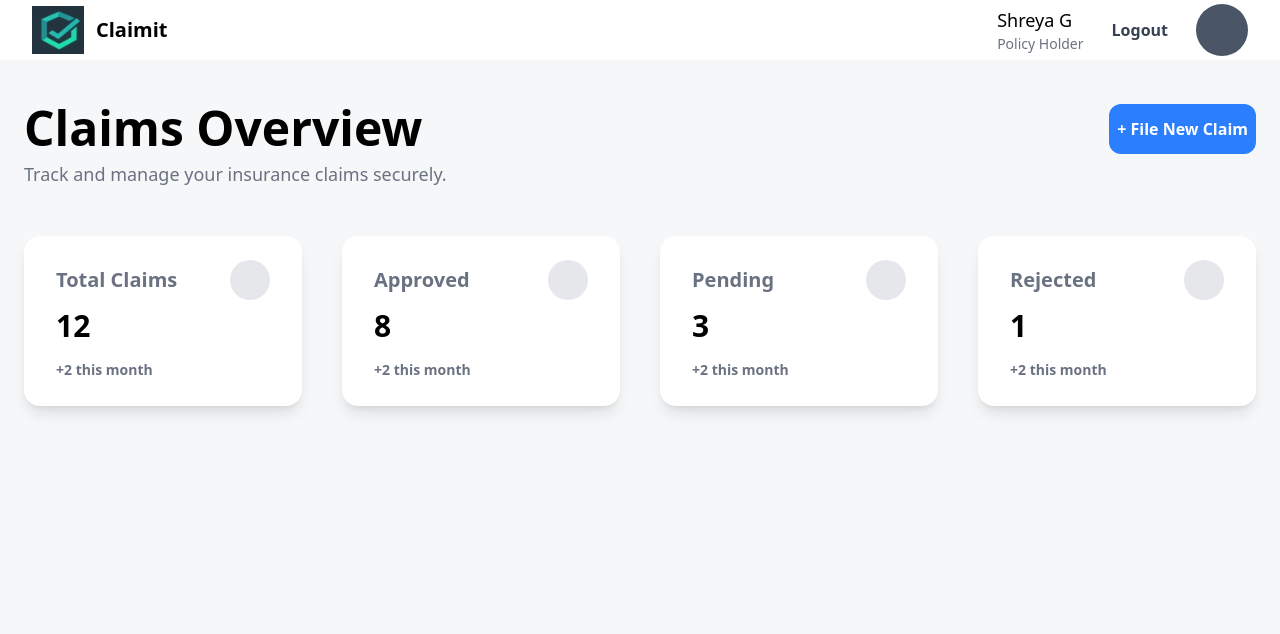
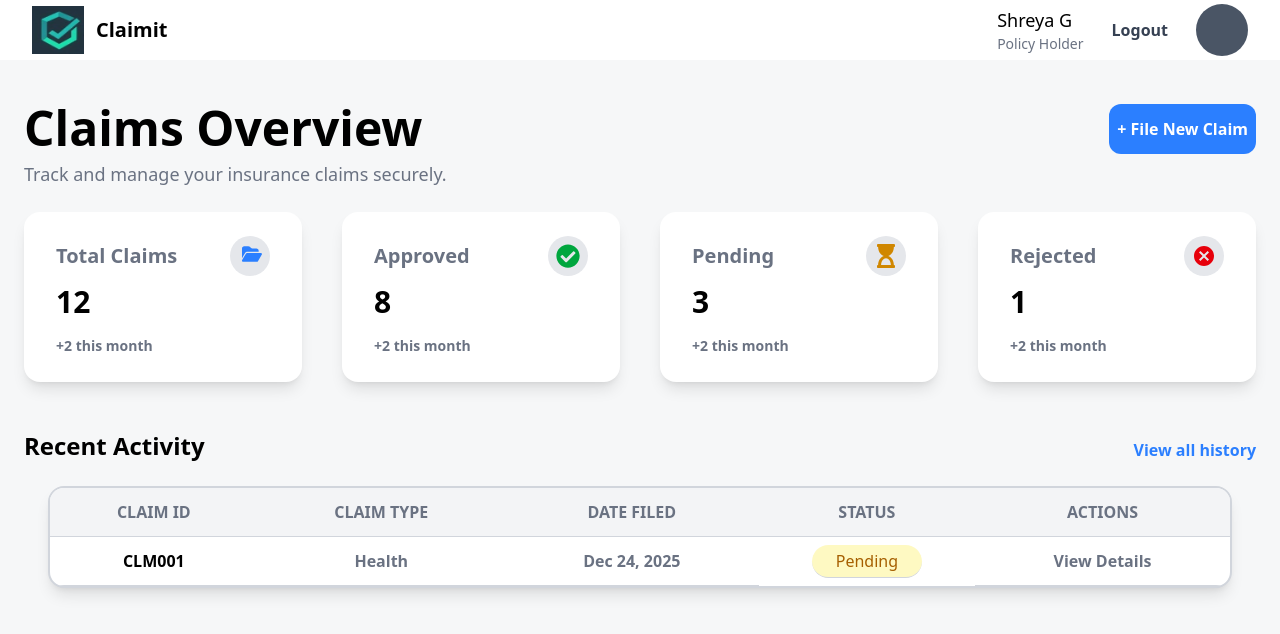
Before and after one commit to Aditya-K69/pict_hackathon_frontend, a React (Vite) app in the folder Ampass/: page /user-dashboard in a window 1280 px wide. Shown: the top 634 px of the page. Built offline with nearby package versions, Linux system fonts and the light colour scheme.

Commit message:
user-dashboard table added

```diff
--- a/Ampass/package.json
+++ b/Ampass/package.json
@@ -13,6 +13,7 @@
     "@tailwindcss/vite": "^4.1.18",
     "react": "^19.2.0",
     "react-dom": "^19.2.0",
+    "react-icons": "^5.5.0",
     "react-router-dom": "^7.11.0"
   },
   "devDependencies": {
--- a/Ampass/src/pages/user-dashboard.tsx
+++ b/Ampass/src/pages/user-dashboard.tsx
@@ -1,5 +1,23 @@
+import { FaFolderOpen } from "react-icons/fa6";
+import { FaCheckCircle, FaHourglassStart } from "react-icons/fa";
+import { MdCancel } from "react-icons/md";
 
 export default function Dashboard() {
+
+  const getStatusClass = (status: string) => {
+  switch (status) {
+    case "Pending":
+      return "inline-flex items-center bg-yellow-100 text-yellow-700 rounded-full px-6 py-2 text-base font-medium leading-none";
+    case "Approved":
+      return "inline-flex items-center bg-green-100 text-green-700 rounded-full px-6 py-2 text-base font-medium leading-none";
+    case "Rejected":
+      return "inline-flex items-center bg-red-100 text-red-700 rounded-full px-6 py-2 text-base font-medium leading-none";
+    default:
+      return "text-gray-500";
+  }
+};
+
+
 
   return (
     <div className="min-h-screen flex flex-col bg-[#f6f7f8]">
@@ -29,13 +47,15 @@ export default function Dashboard() {
         </button>
       </div>
 
-      <div className="flex flex-row gap-10 p-6">
+      <div className="flex flex-row gap-10 p-6 -mt-6">
 
         <div className="h-[170px] w-[460px] bg-white rounded-2xl shadow-lg">
             <div className="flex flex-col gap-4 py-6 px-8">
                 <div className="flex flex-row items-center justify-between">
                     <p className="text-gray-500 text-xl font-semibold">Total Claims</p>
-                    <p className="bg-gray-200 text-base cursor-pointer h-10 w-10 rounded-full"></p>
+                    <p className="bg-gray-200 text-base cursor-pointer h-10 w-10 rounded-full">
+                      <FaFolderOpen className="h-5 w-5 translate-x-3 translate-y-2 text-blue-500" />
+                    </p>
                 </div>
                 <p className="text-black text-3xl font-bold -mt-2">12</p>
                 <p className="text-gray-500 text-sm font-semibold">+2 this month</p>
@@ -45,7 +65,9 @@ export default function Dashboard() {
             <div className="flex flex-col gap-4 py-6 px-8">
                 <div className="flex flex-row items-center justify-between">
                     <p className="text-gray-500 text-xl font-semibold">Approved</p>
-                    <p className="bg-gray-200 text-base cursor-pointer h-10 w-10 rounded-full"></p>
+                    <p className="bg-gray-200 text-base cursor-pointer h-10 w-10 rounded-full">
+                       <FaCheckCircle className="h-6 w-6 translate-x-2 translate-y-2 text-green-600" />
+                    </p>
                 </div>
                 <p className="text-black text-3xl font-bold -mt-2">8</p>
                 <p className="text-gray-500 text-sm font-semibold">+2 this month</p>
@@ -55,7 +77,9 @@ export default function Dashboard() {
             <div className="flex flex-col gap-4 py-6 px-8">
                 <div className="flex flex-row items-center justify-between">
                     <p className="text-gray-500 text-xl font-semibold">Pending</p>
-                    <p className="bg-gray-200 text-base cursor-pointer h-10 w-10 rounded-full"></p>
+                    <p className="bg-gray-200 text-base cursor-pointer h-10 w-10 rounded-full">
+                      <FaHourglassStart className="h-6 w-6 translate-x-2 translate-y-2 text-yellow-600" />
+                    </p>
                 </div>
                 <p className="text-black text-3xl font-bold -mt-2">3</p>
                 <p className="text-gray-500 text-sm font-semibold">+2 this month</p>
@@ -65,7 +89,9 @@ export default function Dashboard() {
             <div className="flex flex-col gap-4 py-6 px-8">
                 <div className="flex flex-row items-center justify-between">
                     <p className="text-gray-500 text-xl font-semibold">Rejected</p>
-                    <p className="bg-gray-200 text-base cursor-pointer h-10 w-10 rounded-full"></p>
+                    <p className="bg-gray-200 text-base cursor-pointer h-10 w-10 rounded-full">
+                       <MdCancel className="h-6 w-6 translate-x-2 translate-y-2 text-red-600" />
+                    </p>
                 </div>
                 <p className="text-black text-3xl font-bold -mt-2">1</p>
                 <p className="text-gray-500 text-sm font-semibold">+2 this month</p>
@@ -73,6 +99,40 @@ export default function Dashboard() {
         </div>
       </div>
 
+      <div className="flex flex-col p-6">
+        <div className="flex flex-row items-center justify-between">
+           <h1 className="text-black text-2xl font-bold">Recent Activity</h1>
+            <p className="text-blue-500 text-base mt-2 font-semibold">View all history</p>
+        </div>
+
+<div className="p-6">
+  <div className="border-2 border-gray-300 rounded-2xl shadow-lg overflow-hidden bg-white text-gray-500 font-semibold">
+    <table className="min-w-full">
+      <thead className="bg-gray-100">
+        <tr>
+          <th className="px-4 py-3 border-b border-gray-300 text-base font-bold">CLAIM ID</th>
+          <th className="px-4 py-3 border-b border-gray-300 text-base font-bold">CLAIM TYPE</th>
+          <th className="px-4 py-3 border-b border-gray-300 text-base font-bold">DATE FILED</th>
+          <th className="px-4 py-3 border-b border-gray-300 text-base font-bold">STATUS</th>
+          <th className="px-4 py-3 border-b border-gray-300 text-base font-bold">ACTIONS</th>
+        </tr>
+      </thead>
+
+      <tbody>
+        <tr className="hover:bg-gray-50 text-center">
+          <td className="px-4 py-3 border-b border-gray-300 text-black font-semibold">CLM001</td>
+          <td className="px-4 py-3 border-b border-gray-300">Health</td>
+          <td className="px-4 py-3 border-b border-gray-300">Dec 24, 2025</td>
+          <td className={`mt-2 border-b border-gray-300 ${getStatusClass("Pending")}`}> Pending </td>
+          <td className="px-4 py-3 border-b border-gray-300">View Details</td>
+        </tr>
+      </tbody>
+    </table>
+  </div>
+</div>
+
+</div>
+
     </div>
   );
 }
```
Also changed, not shown: 1 other file (tests, documents, lock files or other folders).
